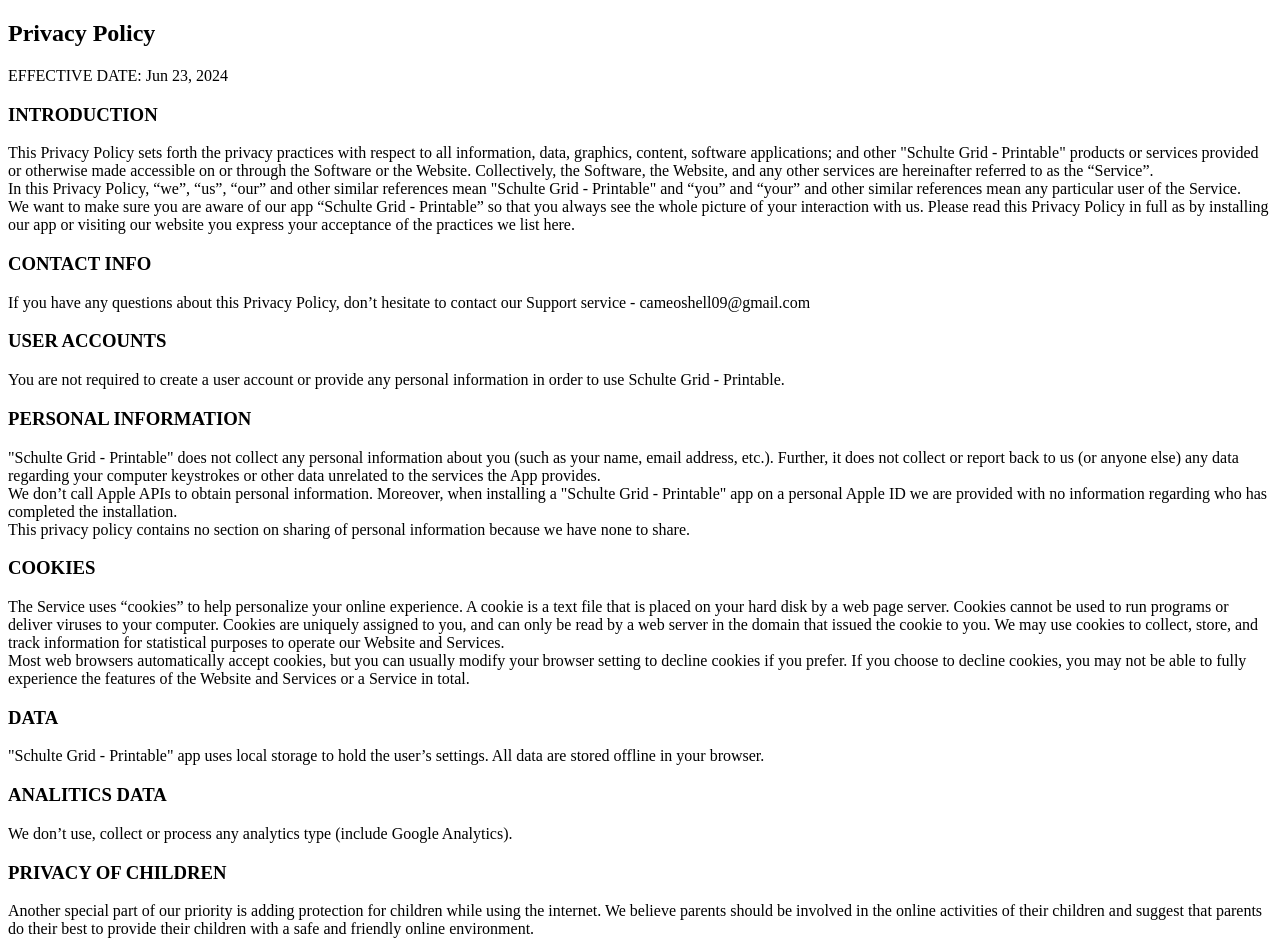
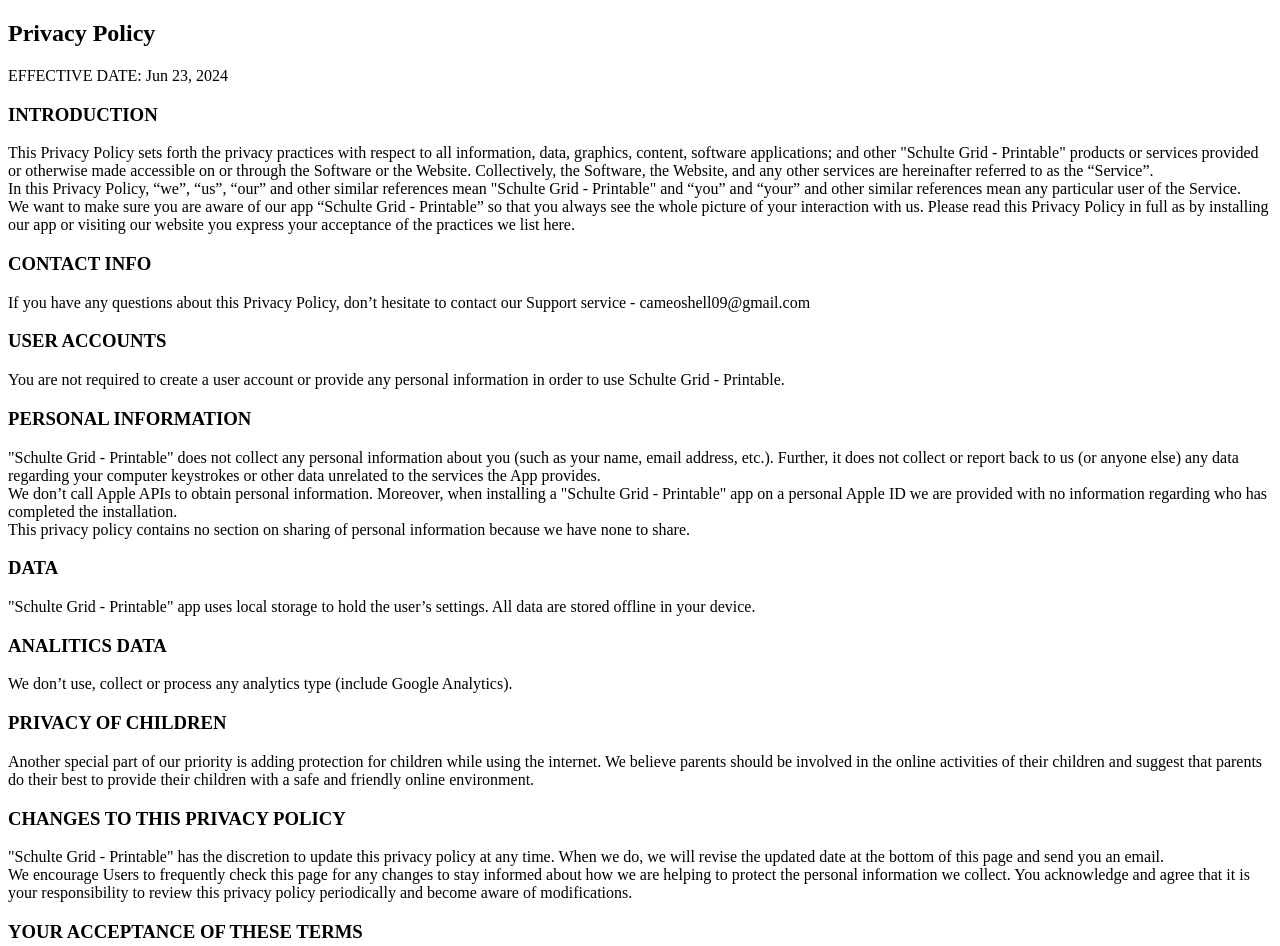
Before and after one commit to qq345386817/schulte-grid, a plain HTML site: page privacy-policy.html in a window 1280 px wide. Shown: the top 946 px of the page. Drawn offline with Linux system fonts and the light colour scheme.

Commit message:
modified:   privacy-policy.html

```diff
--- a/privacy-policy.html
+++ b/privacy-policy.html
@@ -54,22 +54,10 @@
 
   <div>This privacy policy contains no section on sharing of personal information because we have none to share.</div>
 
-  <h3>COOKIES</h3>
-
-  <div>The Service uses “cookies” to help personalize your online experience. A cookie is a text file that is placed on
-    your hard disk by a web page server. Cookies cannot be used to run programs or deliver viruses to your computer.
-    Cookies are uniquely assigned to you, and can only be read by a web server in the domain that issued the cookie to
-    you. We may use cookies to collect, store, and track information for statistical purposes to operate our Website and
-    Services.</div>
-
-  <div>Most web browsers automatically accept cookies, but you can usually modify your browser setting to decline
-    cookies if you prefer. If you choose to decline cookies, you may not be able to fully experience the features of the
-    Website and Services or a Service in total.</div>
-
   <h3>DATA</h3>
 
   <div>"Schulte Grid - Printable" app uses local storage to hold the user’s settings. All data are stored
-    offline in your browser.</div>
+    offline in your device.</div>
 
   <h3>ANALITICS DATA</h3>
 
```
